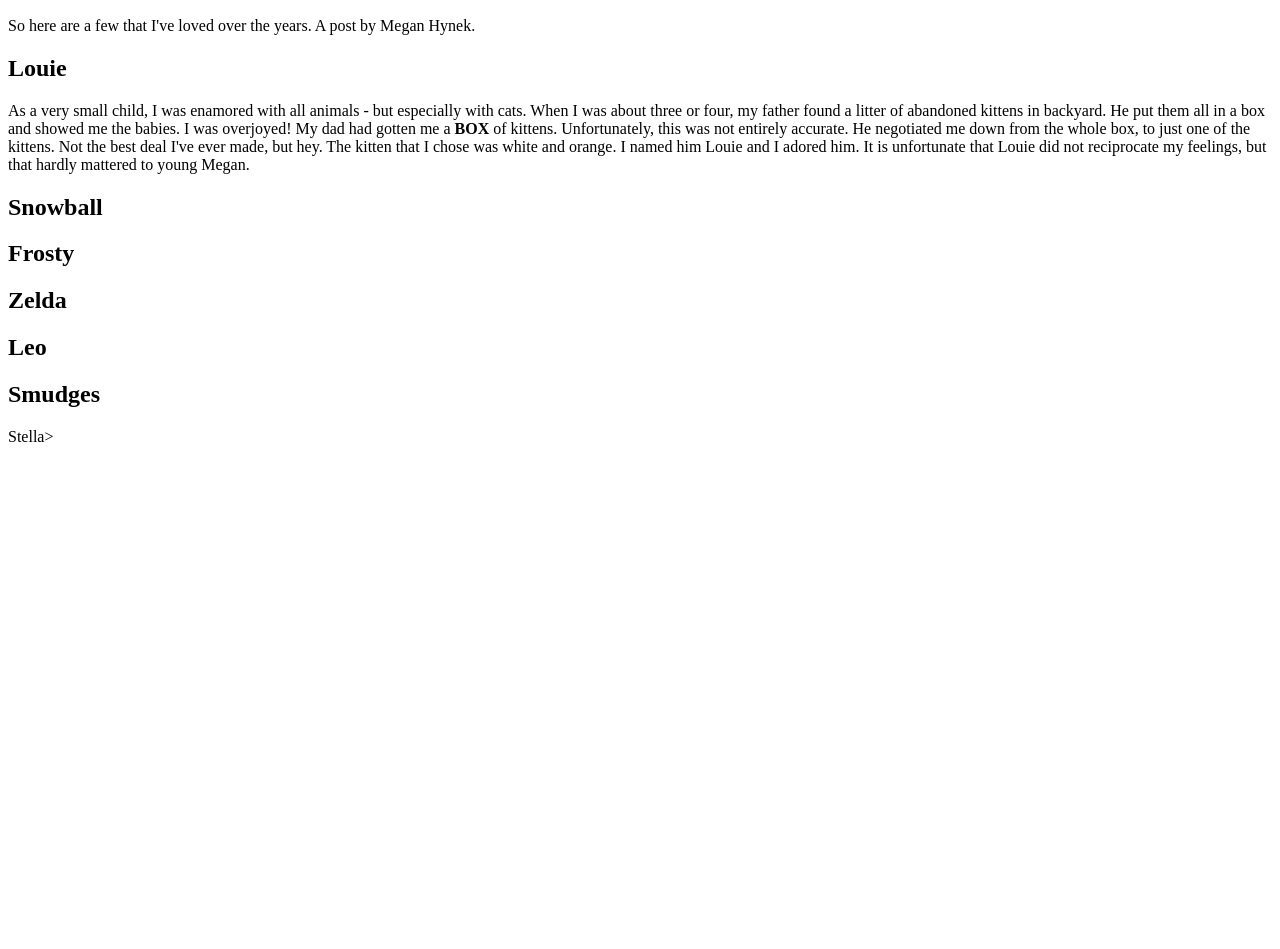
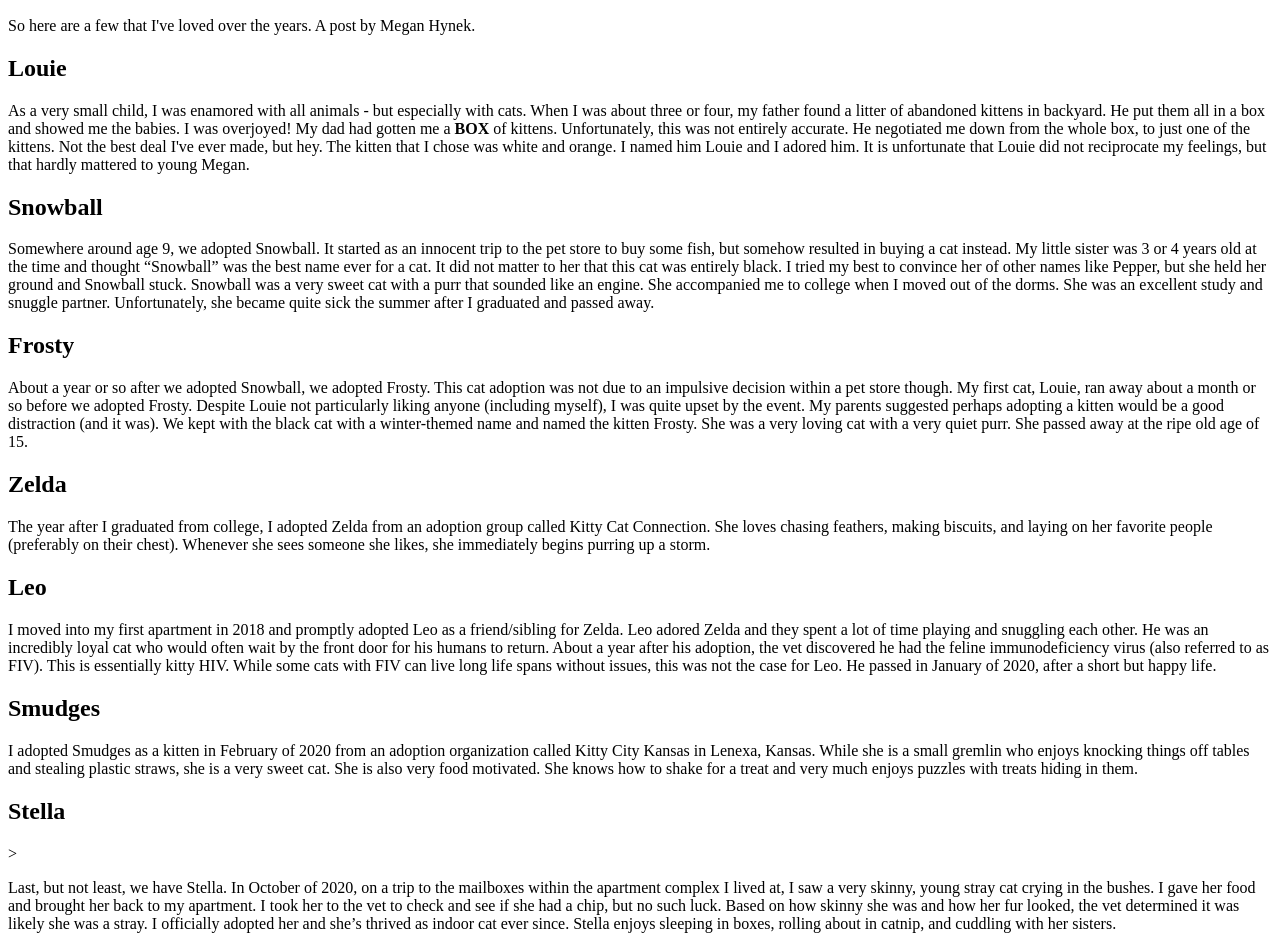
Before and after one commit to KC-LC101-June-22/js-assignment-4-html-me-something-meghynek, a website: page index.html in a window 1280 px wide. Shown: the part 76-1025 px from the top of the page. Before the commit the page ends 800 px from the top, so only its background shows below. Drawn offline with Linux system fonts and the light colour scheme.

Commit message:
paragraphs complete

```diff
--- a/index.html
+++ b/index.html
@@ -21,16 +21,24 @@
 
    The kitten that I chose was white and orange. I named him Louie and I adored him. It is unfortunate that Louie did not reciprocate my feelings, but that hardly mattered to young Megan.</p>
       <h2>Snowball</h2>
+            <p>Somewhere around age 9, we adopted Snowball. It started as an innocent trip to the pet store to buy some fish, but somehow resulted in buying a cat instead. My little sister was 3 or 4 years old at the time and thought “Snowball” was the best name ever for a cat. It did not matter to her that this cat was entirely black. I tried my best to convince her of other names like Pepper, but she held her ground and Snowball stuck.
 
+            Snowball was a very sweet cat with a purr that sounded like an engine. She accompanied me to college when I moved out of the dorms. She was an excellent study and snuggle partner. Unfortunately, she became quite sick the summer after I graduated and passed away.
+            </p>
       <h2>Frosty</h2>
-
+            <p>About a year or so after we adopted Snowball, we adopted Frosty. This cat adoption was not due to an impulsive decision within a pet store though. My first cat, Louie, ran away about a month or so before we adopted Frosty. Despite Louie not particularly liking anyone (including myself), I was quite upset by the event. My parents suggested perhaps adopting a kitten would be a good distraction (and it was).
+               We kept with the black cat with a winter-themed name and named the kitten Frosty. She was a very loving cat with a very quiet purr. She passed away at the ripe old age of 15.
+               </p>
       <h2>Zelda</h2>
-
+               <p>The year after I graduated from college, I adopted Zelda from an adoption group called Kitty Cat Connection. She loves chasing feathers, making biscuits, and laying on her favorite people (preferably on their chest). Whenever she sees someone she likes, she immediately begins purring up a storm. </p>
       <h2>Leo</h2>
-
+               <p>I moved into my first apartment in 2018 and promptly adopted Leo as a friend/sibling for Zelda. Leo adored Zelda and they spent a lot of time playing and snuggling each other. He was an incredibly loyal cat who would often wait by the front door for his humans to return.
+                  About a year after his adoption, the vet discovered he had the feline immunodeficiency virus (also referred to as FIV). This is essentially kitty HIV. While some cats with FIV can live long life spans without issues, this was not the case for Leo. He passed in January of 2020, after a short but happy life.
+                  </p>
       <h2>Smudges</h2>
-
-      <h12>Stella</h2>>
+                  <p>I adopted Smudges as a kitten in February of 2020 from an adoption organization called Kitty City Kansas in Lenexa, Kansas. While she is a small gremlin who enjoys knocking things off tables and stealing plastic straws, she is a very sweet cat. She is also very food motivated. She knows how to shake for a treat and very much enjoys puzzles with treats hiding in them.</p>
+      <h2>Stella</h2>>
+      <p>Last, but not least, we have Stella. In October of 2020, on a trip to the mailboxes within the apartment  complex I lived at, I saw a very skinny, young stray cat crying in the bushes. I gave her food and brought her back to my apartment. I took her to the vet to check and see if she had a chip, but no such luck. Based on how skinny she was and how her fur looked, the vet determined it was likely she was a stray. I officially adopted her and she’s thrived as indoor cat ever since. Stella enjoys sleeping in boxes, rolling about in catnip, and cuddling with her sisters. </p>
       </body>
    </article>
 </html>
```
